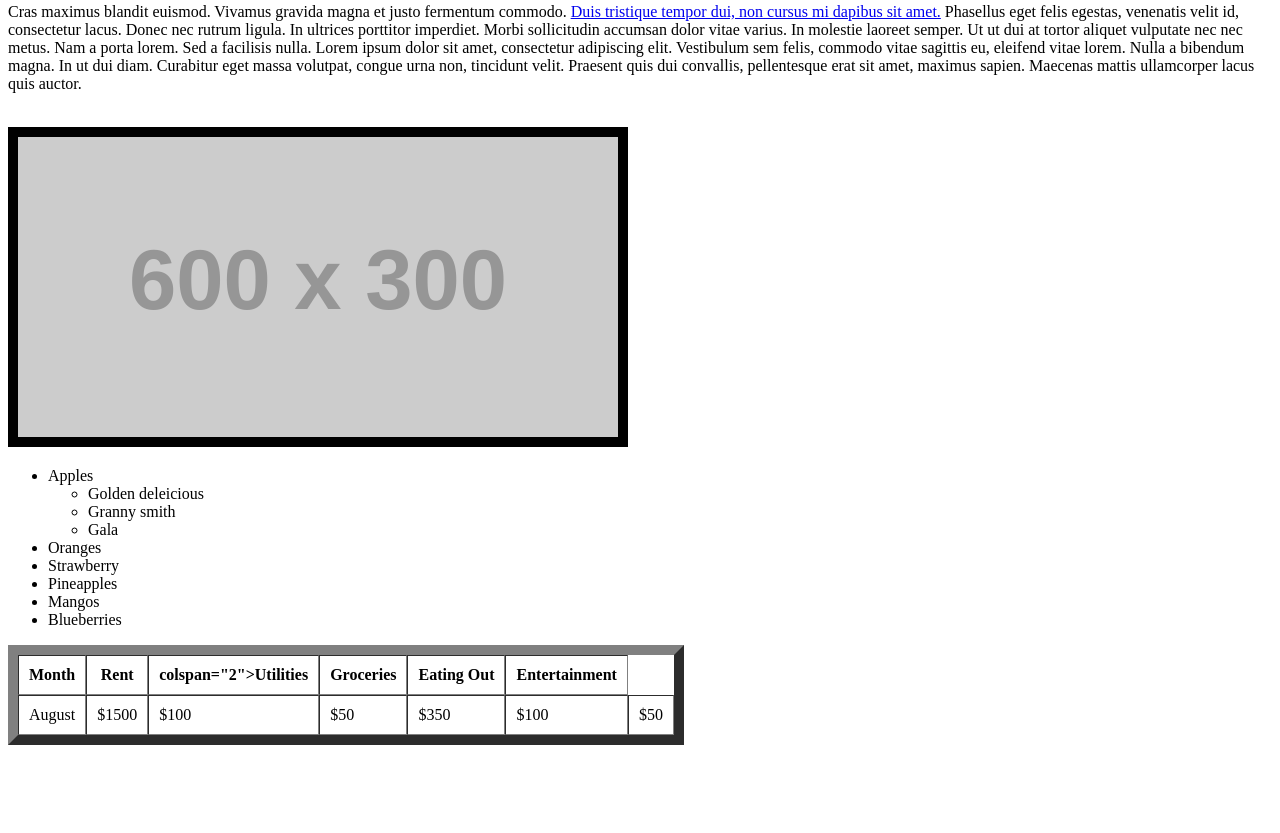
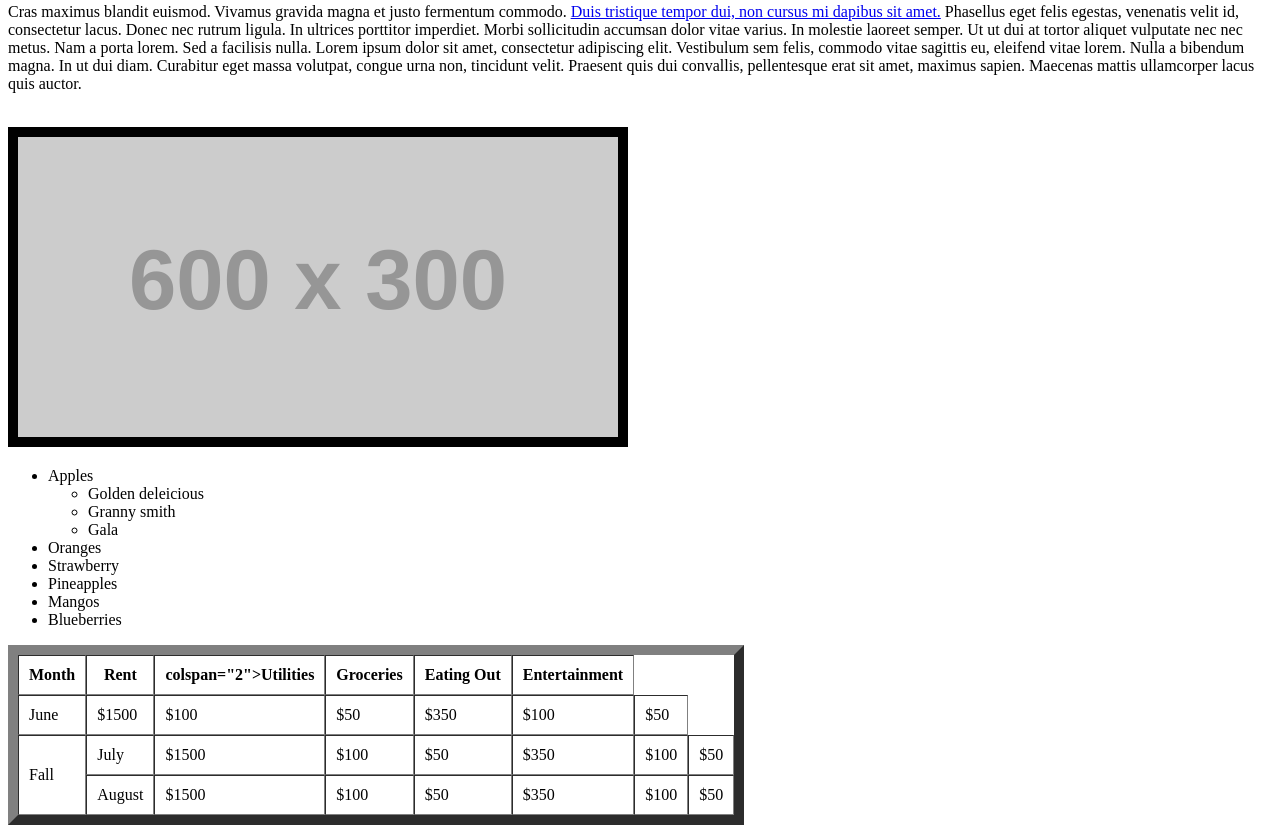
Before and after one commit to abakhshi9/abakhshi9.github.io, a plain HTML site: page index.html in a window 1280 px wide. Shown: the part 450-1283 px from the top of the page. Before the commit the page ends 1203 px from the top, so only its background shows below. Drawn offline with Linux system fonts and the light colour scheme; placeholder pictures from the web are drawn by us.

Commit message:
Update index.html

```diff
--- a/index.html
+++ b/index.html
@@ -55,6 +55,26 @@
                 <th>Entertainment</th>
             </tr>
             <tr>
+                <td>June</td>
+                <td>$1500</td>
+                <td>$100</td>
+                <td>$50</td>
+                <td>$350</td>
+                <td>$100</td>
+                <td>$50</td>
+            </tr>
+
+            <tr>
+                <td rowspan="3">Fall</td>
+                <td>July</td>
+                <td>$1500</td>
+                <td>$100</td>
+                <td>$50</td>
+                <td>$350</td>
+                <td>$100</td>
+                <td>$50</td>
+            </tr>
+                        <tr>
                 <td>August</td>
                 <td>$1500</td>
                 <td>$100</td>
```
